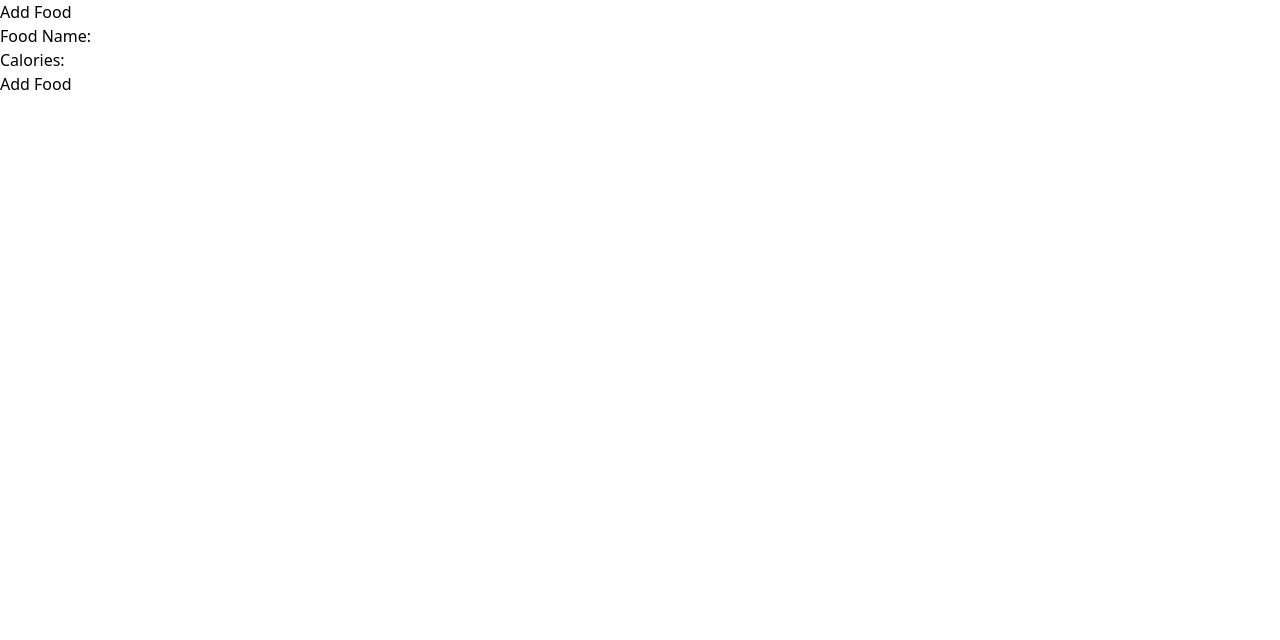
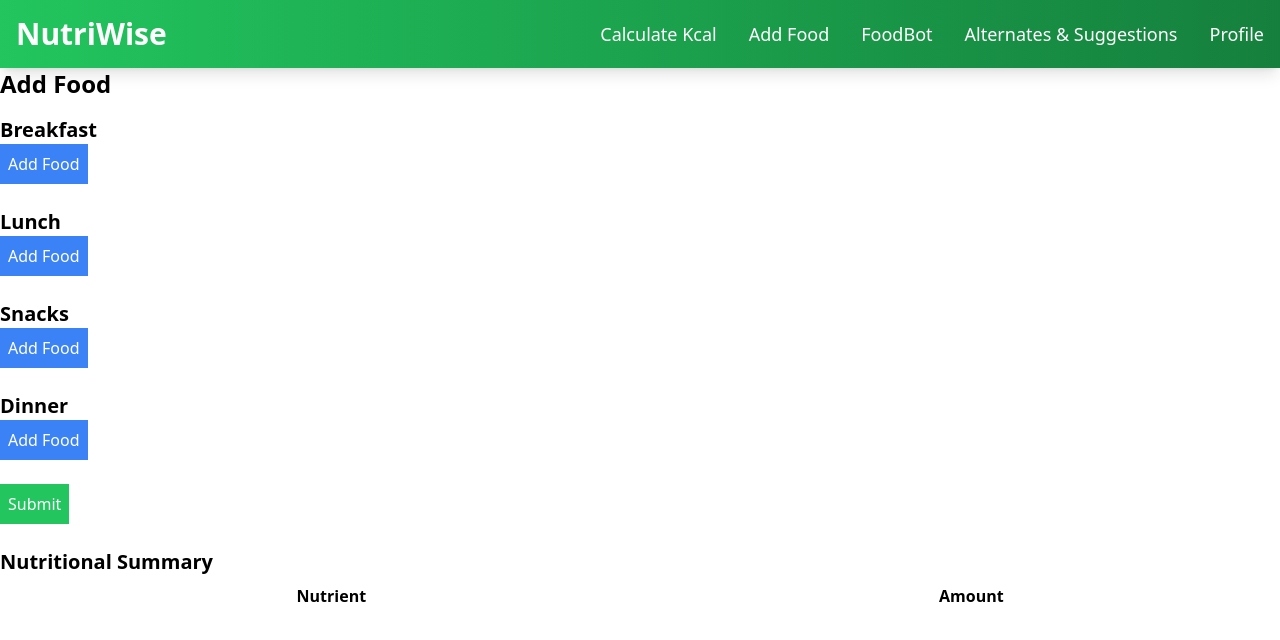
Before and after one commit to abdulfarhath/NutriBites, a React (Vite) app in the folder frontend/: page /add-food in a window 1280 px wide. Shown: the top 640 px of the page. Built offline with nearby package versions, Linux system fonts and the light colour scheme.

Commit message:
add food page
frontend

```diff
--- a/frontend/package.json
+++ b/frontend/package.json
@@ -19,7 +19,8 @@
     "react-router-dom": "^6.27.0",
     "react-speech-recognition": "^3.10.0",
     "regenerator-runtime": "^0.14.1",
-    "styled-components": "^6.1.13"
+    "styled-components": "^6.1.13",
+    "uuid": "^10.0.0"
   },
   "devDependencies": {
     "@eslint/js": "^9.13.0",
--- a/frontend/src/routes/AddFood.jsx
+++ b/frontend/src/routes/AddFood.jsx
@@ -1,39 +1,102 @@
 import React, { useState } from 'react';
+import Navbar from '../components/Navbar';
+import { v4 as uuidv4 } from 'uuid';
 
 const AddFood = () => {
-    const [foodName, setFoodName] = useState('');
-    const [calories, setCalories] = useState('');
+    const [meals, setMeals] = useState({
+        breakfast: [],
+        lunch: [],
+        snacks: [],
+        dinner: []
+    });
+
+    const handleAddFood = (mealType) => {
+        setMeals({
+            ...meals,
+            [mealType]: [...meals[mealType], { id: uuidv4(), foodName: '', quantity: '' }]
+        });
+    };
+
+    const handleRemoveFood = (mealType, id) => {
+        setMeals({
+            ...meals,
+            [mealType]: meals[mealType].filter(food => food.id !== id)
+        });
+    };
+
+    const handleChange = (mealType, id, field, value) => {
+        setMeals({
+            ...meals,
+            [mealType]: meals[mealType].map(food =>
+                food.id === id ? { ...food, [field]: value } : food
+            )
+        });
+    };
 
     const handleSubmit = (e) => {
         e.preventDefault();
         // Handle form submission logic here
-        console.log(`Food: ${foodName}, Calories: ${calories}`);
+        console.log(meals);
     };
 
     return (
-        <div>
-            <h1>Add Food</h1>
+        <div >
+            <Navbar />
+            <h1 className="text-2xl font-bold mb-4">Add Food</h1>
             <form onSubmit={handleSubmit}>
-                <div>
-                    <label htmlFor="foodName">Food Name:</label>
+                {['breakfast', 'lunch', 'snacks', 'dinner'].map(mealType => (
+                    <div key={mealType} className="mb-6">
+                        <h2 className="text-xl font-semibold capitalize">{mealType}</h2>
+                        {meals[mealType].map(food => (
+                            <div key={food.id} className="flex items-center mb-2">
                                 <input
                                     type="text"
-                        id="foodName"
-                        value={foodName}
-                        onChange={(e) => setFoodName(e.target.value)}
+                                    placeholder="Food Name"
+                                    value={food.foodName}
+                                    onChange={(e) => handleChange(mealType, food.id, 'foodName', e.target.value)}
+                                    className="border p-2 mr-2"
                                 />
-                </div>
-                <div>
-                    <label htmlFor="calories">Calories:</label>
                                 <input
                                     type="number"
-                        id="calories"
-                        value={calories}
-                        onChange={(e) => setCalories(e.target.value)}
+                                    placeholder="Quantity"
+                                    value={food.quantity}
+                                    onChange={(e) => handleChange(mealType, food.id, 'quantity', e.target.value)}
+                                    className="border p-2 mr-2"
                                 />
+                                <button
+                                    type="button"
+                                    onClick={() => handleRemoveFood(mealType, food.id)}
+                                    className="bg-red-500 text-white p-2"
+                                >
+                                    Delete
+                                </button>
                             </div>
-                <button type="submit">Add Food</button>
+                        ))}
+                        <button
+                            type="button"
+                            onClick={() => handleAddFood(mealType)}
+                            className="bg-blue-500 text-white p-2"
+                        >
+                            Add Food
+                        </button>
+                    </div>
+                ))}
+                <button type="submit" className="bg-green-500 text-white p-2">Submit</button>
             </form>
+            <div className="mt-6">
+                <h2 className="text-xl font-semibold">Nutritional Summary</h2>
+                <table className="min-w-full bg-white">
+                    <thead>
+                        <tr>
+                            <th className="py-2">Nutrient</th>
+                            <th className="py-2">Amount</th>
+                        </tr>
+                    </thead>
+                    <tbody>
+                        {/* Nutritional data will be populated here */}
+                    </tbody>
+                </table>
+            </div>
         </div>
     );
 };
--- a/frontend/src/routes/AlternatesSuggestions.jsx
+++ b/frontend/src/routes/AlternatesSuggestions.jsx
@@ -1,8 +1,10 @@
 import React from 'react';
+import Navbar from '../components/Navbar';
 
 const AlternatesSuggestions = () => {
     return (
         <div>
+            <Navbar></Navbar>
             <h1>Alternate Suggestions</h1>
             <p>Here you can find alternate suggestions for your nutritional needs.</p>
         </div>
--- a/frontend/src/routes/FoodBot.jsx
+++ b/frontend/src/routes/FoodBot.jsx
@@ -1,8 +1,10 @@
 import React from 'react';
+import Navbar from '../components/Navbar';
 
 const FoodBot = () => {
     return (
         <div>
+            <Navbar></Navbar>
             <h1>Welcome to FoodBot</h1>
             <p>Your personal nutrition assistant.</p>
         </div>
```
Also changed, not shown: 1 other file (tests, documents, lock files or other folders). Lines whose indentation alone changed are shown as unchanged.
